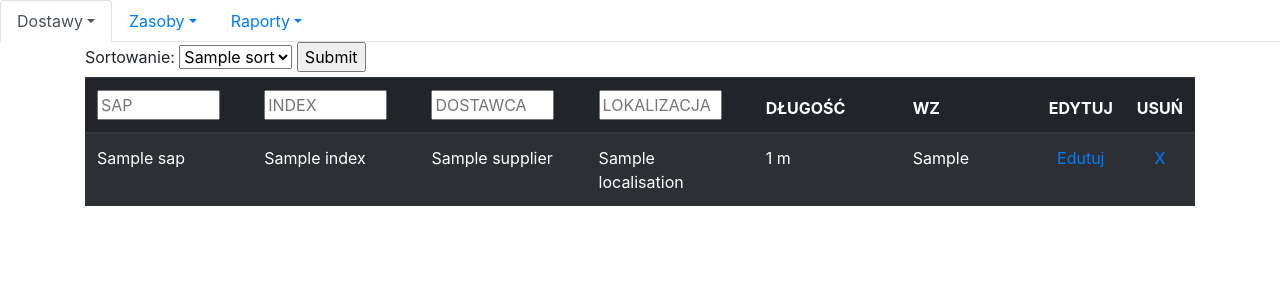
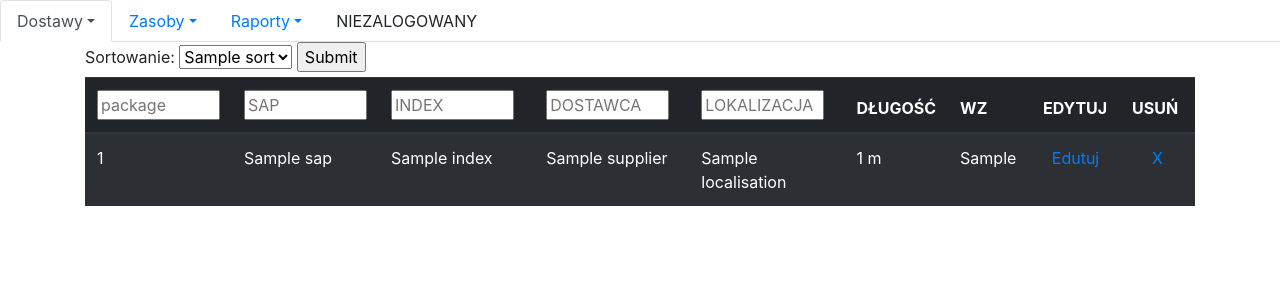
Before and after one commit to tmaszkiewicz/boards, a Django app: template templates/boards/packages.html in a window 1280 px wide. Shown: the top 300 px of the page. Run offline with Django 3.2, Linux system fonts and the light colour scheme; the template is opened without the code that fills it: most values are stand-ins (such as "Sample title", 1, 10 or a date in 2020).

Commit message:
11.04.2022 - Przed pierwsza reorganizacja

```diff
--- a/templates/boards/base.html
+++ b/templates/boards/base.html
@@ -43,11 +43,20 @@
               <a class="dropdown-item" href="/boards/suppliers_report/">Podsumowania dostawcami</a>
               <div class="dropdown-divider"></div>
             </div>
-          </li>
-          <li class="nav-item">
-              <!--
-          <a class="nav-link" href="#">Link</a>
         </li>
+        <li class="nav-item">
+          {% if user.get_username != "" %}
+          <a class="nav-link" href="/boards/logoutlocal/">WYLOGUJ: {{user.get_username}}</a>
+          {% else %}
+          <a class="nav-link"> NIEZALOGOWANY </a>
+          {% endif %}
+        </li>
+
+
+        </ul>
+
+
+        <!--
         <li class="nav-item">
           <a class="nav-link disabled" href="#">Disabled</a>
         </li>-->
--- a/templates/boards/packages.html
+++ b/templates/boards/packages.html
@@ -16,31 +16,37 @@
     <table id="tabela" class="table table-striped table-dark">
         <thead>
             <tr>
-                <th scope="col" class="col-2">
+                <th scope="col" class="col-1">
                     <!--<label class="control-label">SAP</label>-->
-                    <input class= type="text" id="col1" onkeyup="myFilter(0,'col1')" size="7" placeholder="SAP" title="Filtruj SAP">
+                    <input class= type="text" id="col0" onkeyup="myFilter(0,'col0')" size="7" placeholder="package" title="Filtruj Paczkę">
+                    <span class="glyphicon glyphicon-search"></span>
+
+                </th>
+                <th scope="col" class="col-1">
+                    <!--<label class="control-label">SAP</label>-->
+                    <input class= type="text" id="col1" onkeyup="myFilter(1,'col1')" size="7" placeholder="SAP" title="Filtruj SAP">
                     <span class="glyphicon glyphicon-search"></span>
 
                 </th>
                 <th scope="col" class="col-2">
                     <!--<label class="control-label">INDEX</label>-->
-                    <input class= type="text" id="col2" onkeyup="myFilter(1,'col2')" size="7" placeholder="INDEX" title="Filtruj INDEX">
+                    <input class= type="text" id="col2" onkeyup="myFilter(2,'col2')" size="7" placeholder="INDEX" title="Filtruj INDEX">
                     <span class="glyphicon glyphicon-search"></span>
 
                 </th>
                 <th scope="col" class="col-2">
                     <!--<label class="control-label">DOSTAWCA</label>-->
-                    <input class= type="text" id="col3" onkeyup="myFilter(2,'col3')" size="7" placeholder="DOSTAWCA" title="Filtruj DOSTAWCA">
+                    <input class= type="text" id="col3" onkeyup="myFilter(3,'col3')" size="7" placeholder="DOSTAWCA" title="Filtruj DOSTAWCA">
                     <span class="glyphicon glyphicon-search"></span>
                 </th>
                <th scope="col" class="col-2">
                    <!--<label class="control-label">LOKALIZACJA</label>-->
-                   <input class= type="text" id="col4" onkeyup="myFilter(3,'col4')" size="7" placeholder="LOKALIZACJA" title="Filtruj LOKALIZACJA">
+                   <input class= type="text" id="col4" onkeyup="myFilter(4,'col4')" size="7" placeholder="LOKALIZACJA" title="Filtruj LOKALIZACJA">
                    <span class="glyphicon glyphicon-search"></span>
 
                 </th>
-                <th scope="col" class="col-2">DŁUGOŚĆ</th>
-                <th scope="col" class="col-2">WZ</th>
+                <th scope="col" class="col-1">DŁUGOŚĆ</th>
+                <th scope="col" class="col-1">WZ</th>
 
                 <th scope="col" class="col-1" align="center">EDYTUJ</th>
                 <th scope="col" class="col-1" align="center">USUŃ</th>
@@ -50,7 +56,11 @@
     <tbody>
     {% for package in packages %}
     <tr>
-        <td class="col-2" align="left">
+        <td class="col-1" align="left">
+            {{package.pk}}
+        </td>
+
+        <td class="col-1" align="left">
             {{package.index.sap}}
         </td>
         <td class="col-2" align="left">
@@ -65,10 +75,10 @@
         <td class="col-2" align="left">
             {{package.localisation}}
         </td>
-        <td class="col-2" align="left">
+        <td class="col-1" align="left">
             {{package.length}} m
         </td>
-        <td class="col-2" align="left">
+        <td class="col-1" align="left">
             {% if package.wz != None %}
             {{package.wz}}
             {%endif%}
```
Also changed, not shown: templates/boards/loginlocal.html (added, +22 -0 lines).
